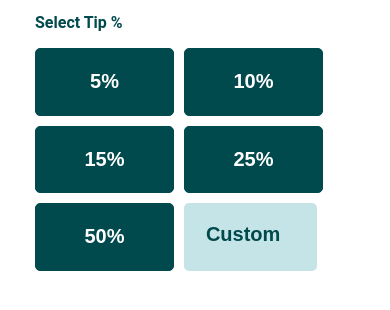
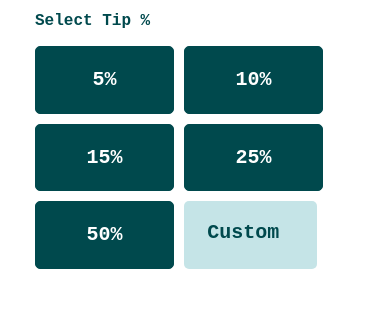
Before and after one commit to Enzomf/tip-calculator-app-main, a plain HTML site: page index.html in a window 390 px wide. Shown: the part 316-626 px from the top of the page. Drawn offline with Linux system fonts and the light colour scheme.

Commit message:
Add files via upload

```diff
--- a/css/estyle.css
+++ b/css/estyle.css
@@ -6,12 +6,12 @@ body {
     width: 100%;
     height: 100vh;
     box-sizing: border-box;
-    font-family: 'Roboto', sans-serif;
+    font-family: "Space Mono", monospace;
 }
 
 @font-face {
-    font-family: 'Roboto', sans-serif;
-    src: url("https://fonts.googleapis.com/css2?family=Roboto:ital,wght@0,100;0,300;0,400;0,500;0,700;0,900;1,100;1,300;1,400;1,500;1,700;1,900&display=swap");
+    font-family: "Space Mono", monospace;
+    src: url("https://fonts.googleapis.com/css2?family=Space+Mono:wght@400;700&display=swap");
 }
 
 
@@ -21,7 +21,7 @@ body {
 
 
 
-@media screen and (max-width: 720px) {
+@media screen and (max-width: 450px) {
 
 
     #container {
@@ -116,6 +116,7 @@ body {
         color: hsl(0, 0%, 100%);
         font-weight: 700;
         font-size: 20px;
+        font-family: "Space Mono", monospace;
     }
 
     input#customTip {
@@ -124,6 +125,7 @@ body {
         background-color: hsl(185, 41%, 84%);
         text-align: center;
         border:none;
+        font-family: "Space Mono", monospace;
     }
 
     input#customTip:focus{
```
